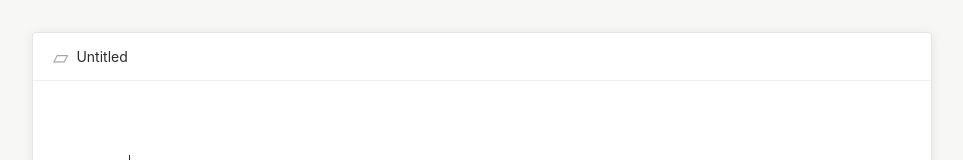
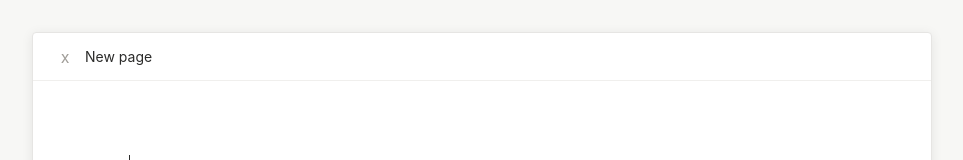
Before and after one commit to Mohammed-A-Amin/takehome-mentions, a React (Vite) app in the folder src/client/: page / in a window 1280 px wide. Shown: the top 160 px of the page, without its empty margins (158-1121 px from the left). Built offline with nearby package versions, Linux system fonts and the light colour scheme; no server answers.

Commit message:
feat: add cross-field people similarity and inline mention preview

```diff
--- a/src/client/src/App.css
+++ b/src/client/src/App.css
@@ -72,10 +72,31 @@ body {
   font-size: 14px;
 }
 
-.document__icon {
+.document__close {
+  display: inline-flex;
+  width: 24px;
+  height: 24px;
+  align-items: center;
+  justify-content: center;
+  padding: 0;
+  border: 0;
+  border-radius: 4px;
+  background: transparent;
   color: var(--text-tertiary);
-  font-size: 20px;
+  font-size: 16px;
+  font-family: inherit;
   line-height: 1;
+  cursor: pointer;
+}
+
+.document__close:hover {
+  background: var(--hover-bg);
+  color: var(--text-primary);
+}
+
+.document__close:focus-visible {
+  outline: none;
+  box-shadow: var(--focus-ring);
 }
 
 .document__title {
--- a/src/client/src/App.tsx
+++ b/src/client/src/App.tsx
@@ -76,10 +76,21 @@ function renderPreviewValue(
   const match = value.slice(0, cursorPosition).match(MENTION_RE);
   if (!match || match.index === undefined) return renderFormattedValue(value, mentions);
 
+  const typedMention = value.slice(match.index, cursorPosition);
+  const candidateMention = `@${resultLabel(result)}`;
+  const normalizedTyped = typedMention.toLocaleLowerCase();
+  const normalizedCandidate = candidateMention.toLocaleLowerCase();
+  const completion = normalizedCandidate.startsWith(normalizedTyped)
+    ? candidateMention.slice(typedMention.length)
+    : result.type === "page"
+      ? ` ${resultLabel(result)}`
+      : ` ${resultLabel(result)}`;
+
   return [
     ...renderFormattedValue(value.slice(0, match.index), mentions),
+    typedMention,
     <span className="composer__mention-preview" key="mention-preview">
-      @{resultLabel(result)}
+      {completion}
     </span>,
     value.slice(cursorPosition),
   ];
@@ -379,14 +390,17 @@ export function App() {
     setValue(nextValue);
     setCursorPosition(event.target.selectionStart);
     setSelectionEnd(event.target.selectionEnd);
+    setPreviewResult(null);
   }
 
   return (
     <main className="app">
       <section className="document" aria-label="Blank document">
         <div className="document__topbar">
-          <span className="document__icon">▱</span>
-          <span className="document__title">Untitled</span>
+          <button type="button" className="document__close" aria-label="Close new page">
+            x
+          </button>
+          <span className="document__title">New page</span>
         </div>
         <div className="document__page">
           <div className="composer" ref={composerRef}>
--- a/src/server/src/peopleSearch.ts
+++ b/src/server/src/peopleSearch.ts
@@ -78,6 +78,8 @@ export function similarityScore(person: Person, currentUser: CurrentUser): numbe
   const userTitle = tokenize(currentUser.title);
   const sharedTeamTokens = intersectionSize(personTeam, userTeam);
   const sharedTitleTokens = intersectionSize(personTitle, userTitle);
+  const sharedCrossFieldTokens =
+    intersectionSize(personTeam, userTitle) + intersectionSize(personTitle, userTeam);
 
   let score = 0;
   if (normalize(person.team) === normalize(currentUser.team) && person.team) score += 100;
@@ -85,6 +87,8 @@ export function similarityScore(person: Person, currentUser: CurrentUser): numbe
 
   if (normalize(person.title) === normalize(currentUser.title) && person.title) score += 60;
   else score += Math.min(sharedTitleTokens * 20, 40);
+
+  score += Math.min(sharedCrossFieldTokens * 20, 20);
 
   return score;
 }
```
Also changed, not shown: 1 other file (tests, documents, lock files or other folders).
